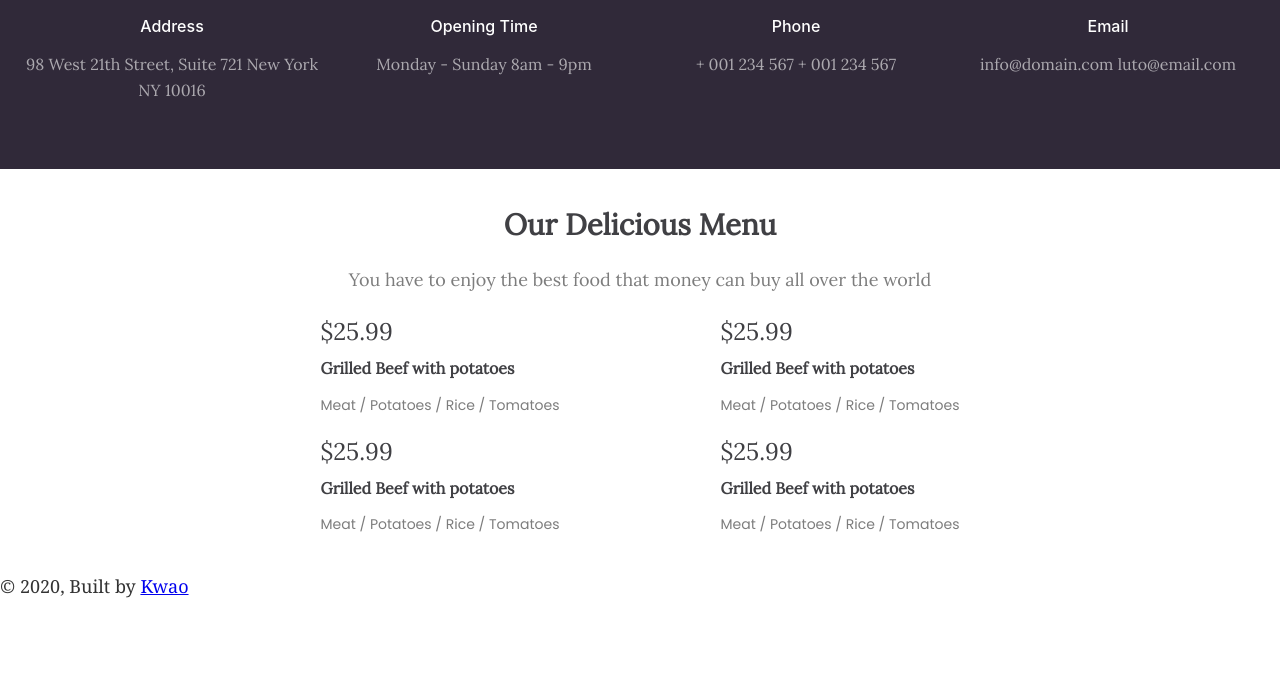
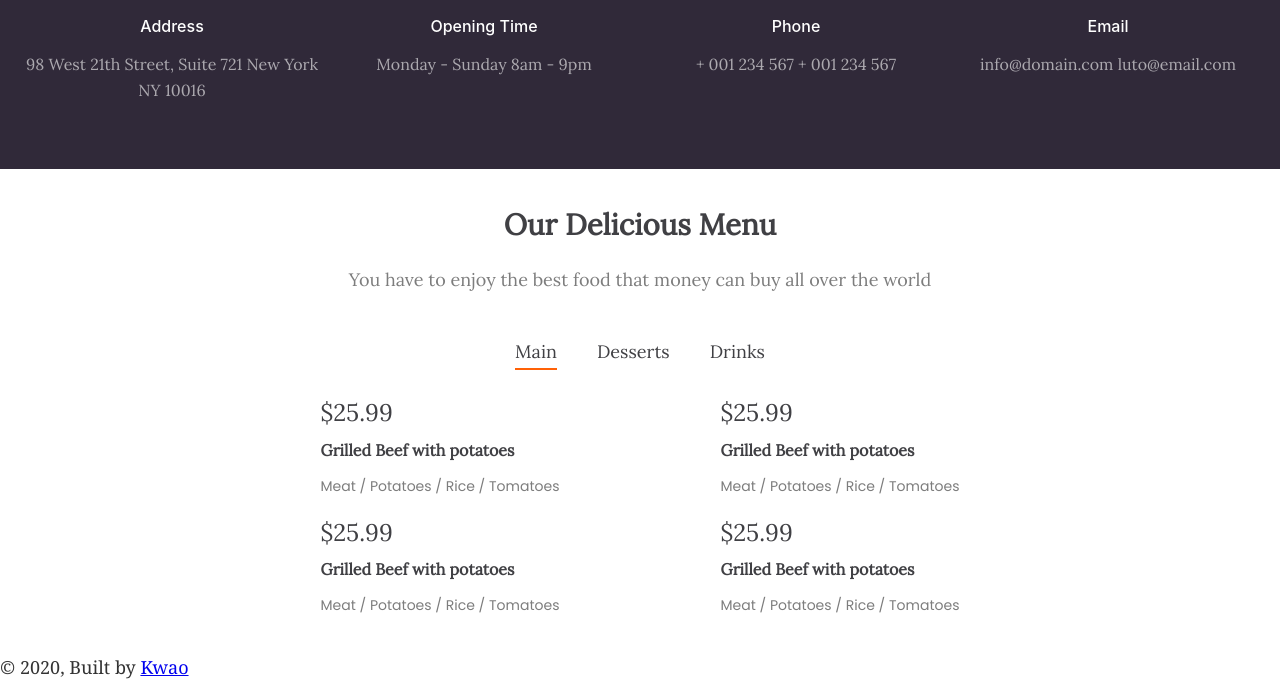
Before and after one commit to williamkwao/gatsby-restaurant-template, a Gatsby site: page / in a window 1280 px wide. Shown: the part 822-1502 px from the top of the page. Before the commit the page ends 1421 px from the top, so only its background shows below. Built offline with nearby package versions, Linux system fonts and the light colour scheme; Gatsby itself is replaced by a stand-in of ours.

Commit message:
toggle menu categories

```diff
--- a/src/components/menu.js
+++ b/src/components/menu.js
@@ -1,4 +1,4 @@
-import React from "react"
+import React, { useState } from "react"
 import styled from "styled-components"
 
 const menuData = [
@@ -21,6 +21,20 @@ const menuData = [
     price: "$25.99",
     name: "Grilled Beef with potatoes",
     description: "Meat / Potatoes / Rice / Tomatoes",
+  },
+]
+const categories = [
+  {
+    title: "Main",
+    items: menuData,
+  },
+  {
+    title: "Desserts",
+    items: menuData,
+  },
+  {
+    title: "Drinks",
+    items: menuData,
   },
 ]
 const MenuStyles = styled.div`
@@ -69,8 +83,42 @@ const MenuStyles = styled.div`
       grid-template-columns: 50% 50%;
     }
   }
+
+  .menu-category {
+    margin: auto;
+    max-width: 800px;
+    text-align: center;
+    ul {
+      margin: auto;
+      li {
+        list-style: none;
+        display: inline-block;
+        margin: 20px;
+        position: relative;
+        a,
+        a:visited {
+          text-decoration: none;
+          color: #404044 !important;
+        }
+      }
+
+      li.active a:after {
+        position: absolute;
+        bottom: -5px;
+        left: 0;
+        right: 0;
+        content: "";
+        width: 100%;
+        height: 2px;
+        background: #ff6107;
+        margin: 0 auto;
+      }
+    }
+  }
 `
 const Menu = () => {
+  const [menuCategory, setCategory] = useState("Main")
+
   return (
     <MenuStyles>
       <div className="menu-title-block">
@@ -78,6 +126,28 @@ const Menu = () => {
         <p>
           You have to enjoy the best food that money can buy all over the world
         </p>
+      </div>
+      <div className="menu-category">
+        <ul>
+          {categories.map((category, index) => {
+            return (
+              <li
+                key={index}
+                className={menuCategory === category.title ? "active" : ""}
+              >
+                <a
+                  href={`#${category.title}`}
+                  onClick={e => {
+                    e.preventDefault()
+                    setCategory(category.title)
+                  }}
+                >
+                  {category.title}
+                </a>
+              </li>
+            )
+          })}
+        </ul>
       </div>
       <div className="menu-items-block">
         {menuData.map((data, index) => {
```
